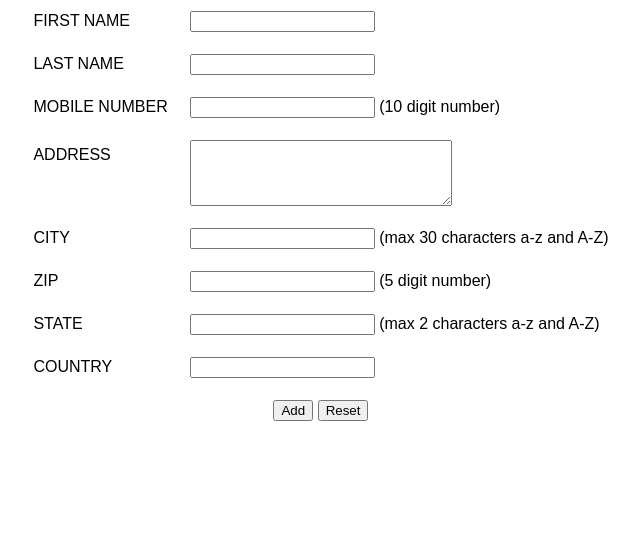
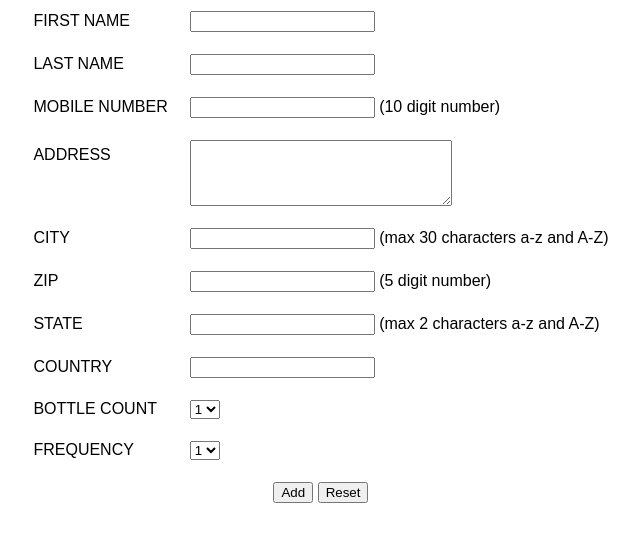
Before and after one commit to fooleh/wineclubber, a Python web app: template templates/index.html in a window 1280 px wide. Shown: the part 183-725 px from the top of the page, without its empty margins (319-959 px from the left). Run offline with Jinja, Linux system fonts and the light colour scheme; the template is opened without the code that fills it, so the values that code supplies are empty.

Commit message:
Update index.html

```diff
--- a/templates/index.html
+++ b/templates/index.html
@@ -81,6 +81,28 @@
 <td><input type="text" name="Country" maxlength="20" /></td>
 </tr>
 
+<!------bottle count ------------------------------>
+<tr>
+<td>BOTTLE COUNT</td>
+<td>
+<select name="Bottle_Count" id="bottlecount">
+<option value="6">1</option>
+<option value="12">2</option>
+</select>
+</td>
+</tr>
+
+    <!------frequency ------------------------------>
+<tr>
+<td>FREQUENCY</td>
+<td>
+<select name="Frequency" id="frequency">
+<option value="Annual">1</option>
+<option value="Bi-Annual">2</option>
+</select>
+</td>
+</tr>
+
 <!----Submit/Reset---->
 <tr>
 <td colspan="2" align="center">
```
